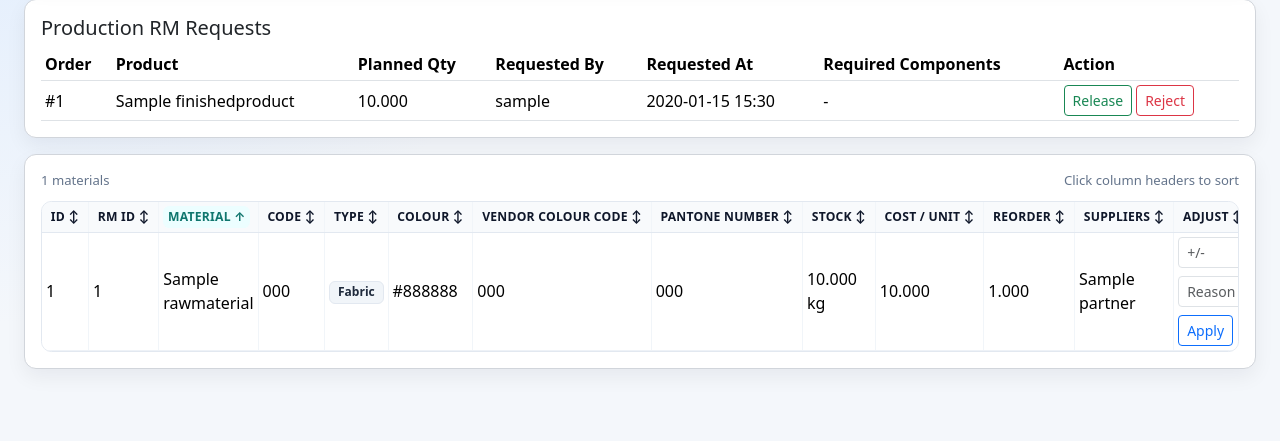
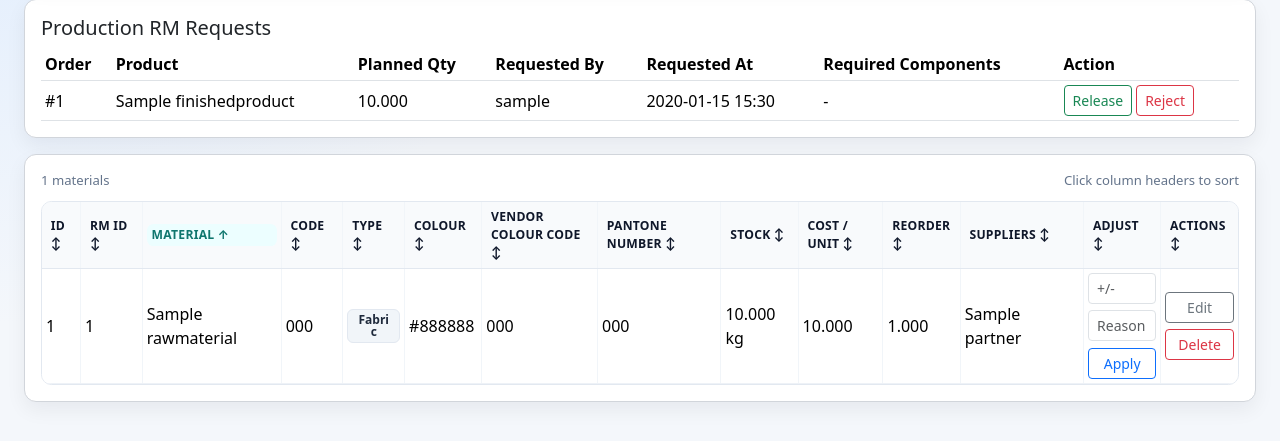
Before and after one commit to SharadRathi97/Busta_IM, a Django app: page /materials/ in a window 1280 px wide. Shown: the part 280-721 px from the top of the page. Run offline with Django 5.2, Linux system fonts and the light colour scheme; a user stored in the database is signed in; tables that the repository leaves empty hold one stand-in row (values such as "Sample post"); data that the repository does not hold is empty.

Commit message:
table changes

```diff
--- a/backend/static/css/app.css
+++ b/backend/static/css/app.css
@@ -121,6 +121,28 @@ canvas {
   background: #f8fafc;
 }
 
+.materials-table {
+  width: 100%;
+  table-layout: fixed;
+}
+
+.materials-table thead th,
+.materials-table tbody td {
+  white-space: normal;
+  overflow-wrap: anywhere;
+  word-break: break-word;
+}
+
+.materials-table .sort-link {
+  display: block;
+}
+
+.materials-table .badge-soft {
+  display: inline-block;
+  max-width: 100%;
+  white-space: normal;
+}
+
 .table-col-separators thead th:not(:last-child),
 .table-col-separators tbody td:not(:last-child) {
   border-right: 1px solid #f1f5f9;
@@ -228,6 +250,32 @@ canvas {
 
 .inline-form .btn {
   white-space: nowrap;
+}
+
+.materials-adjust-form,
+.materials-row-actions {
+  display: grid;
+  gap: 0.4rem;
+  align-items: stretch;
+}
+
+.materials-adjust-form .form-control,
+.materials-adjust-form .form-select,
+.materials-adjust-form .btn,
+.materials-row-actions .btn,
+.materials-row-actions form,
+.materials-row-actions form .btn {
+  width: 100%;
+  min-width: 0;
+}
+
+.materials-adjust-form .btn,
+.materials-row-actions .btn {
+  white-space: normal;
+}
+
+.materials-row-actions form {
+  margin: 0;
 }
 
 .row-actions {
--- a/backend/templates/inventory/materials.html
+++ b/backend/templates/inventory/materials.html
@@ -121,7 +121,27 @@
     </div>
     <div class="table-shell">
       <div class="table-responsive">
-        <table class="table table-sm table-minimal table-col-separators align-middle">
+        <table
+          id="materialsInventoryTable"
+          class="table table-sm table-minimal table-col-separators align-middle materials-table"
+          data-auto-fit-columns="true"
+        >
+          <colgroup>
+            <col>
+            <col>
+            <col>
+            <col>
+            <col>
+            <col>
+            <col>
+            <col>
+            <col>
+            <col>
+            <col>
+            <col>
+            <col>
+            <col>
+          </colgroup>
           <thead>
             <tr>
               <th><a class="sort-link {% if sort_state.id.active %}active{% endif %}" href="{% replace_query request sort='id' direction=sort_state.id.next page='' %}">ID {{ sort_state.id.icon }}</a></th>
@@ -157,7 +177,7 @@
                 <td>{{ material.supplier_names }}</td>
                 <td>
                   {% if can_manage %}
-                    <form method="post" action="{% url 'inventory:adjust' %}" class="inline-form">
+                    <form method="post" action="{% url 'inventory:adjust' %}" class="inline-form materials-adjust-form">
                       {% csrf_token %}
                       <input type="hidden" name="material_id" value="{{ material.id }}">
                       <input type="number" name="delta" class="form-control form-control-sm" placeholder="+/-" step="0.001" required>
@@ -170,7 +190,7 @@
                 </td>
                 <td>
                   {% if can_manage %}
-                    <div class="row-actions">
+                    <div class="row-actions materials-row-actions">
                       <a class="btn btn-sm btn-outline-secondary" href="{% url 'inventory:edit' material.id %}">Edit</a>
                       <form method="post" action="{% url 'inventory:delete' material.id %}" onsubmit="return confirm('Delete this raw material?');">
                         {% csrf_token %}
@@ -354,6 +374,80 @@
 {% endblock %}
 
 {% block scripts %}
+  <script>
+    (() => {
+      const table = document.getElementById("materialsInventoryTable");
+      if (!table) {
+        return;
+      }
+
+      const cols = Array.from(table.querySelectorAll("colgroup col"));
+      const container = table.closest(".table-responsive");
+      const columnConfig = [
+        { min: 4, max: 5, padding: 1 },
+        { min: 8, max: 12, padding: 1 },
+        { min: 11, max: 18, padding: 2 },
+        { min: 8, max: 14, padding: 2 },
+        { min: 8, max: 11, padding: 1 },
+        { min: 8, max: 12, padding: 2 },
+        { min: 10, max: 15, padding: 2 },
+        { min: 10, max: 16, padding: 2 },
+        { min: 8, max: 11, padding: 1 },
+        { min: 8, max: 11, padding: 1 },
+        { min: 8, max: 11, padding: 1 },
+        { min: 10, max: 18, padding: 2 },
+        { min: 10, max: 12, padding: 1 },
+        { min: 8, max: 10, padding: 1 },
+      ];
+
+      if (!container || cols.length !== columnConfig.length) {
+        return;
+      }
+
+      const extractTextLength = (cell) => {
+        const text = String(cell?.innerText || cell?.textContent || "")
+          .replace(/\s+/g, " ")
+          .trim();
+        return text.length;
+      };
+
+      const applyColumnWidths = () => {
+        const weights = columnConfig.map((config, index) => {
+          const cells = Array.from(table.querySelectorAll(`tr > :nth-child(${index + 1})`));
+          const longestText = cells.reduce((longest, cell) => Math.max(longest, extractTextLength(cell)), 0);
+          return Math.max(config.min, Math.min(config.max, longestText + config.padding));
+        });
+        const totalWeight = weights.reduce((sum, weight) => sum + weight, 0);
+        if (!totalWeight) {
+          return;
+        }
+        cols.forEach((col, index) => {
+          col.style.width = `${(weights[index] / totalWeight) * 100}%`;
+        });
+      };
+
+      let resizeFrame = null;
+      const scheduleColumnFit = () => {
+        if (resizeFrame !== null) {
+          window.cancelAnimationFrame(resizeFrame);
+        }
+        resizeFrame = window.requestAnimationFrame(() => {
+          applyColumnWidths();
+          resizeFrame = null;
+        });
+      };
+
+      scheduleColumnFit();
+      window.addEventListener("load", scheduleColumnFit);
+      window.addEventListener("resize", scheduleColumnFit, { passive: true });
+
+      if (window.ResizeObserver) {
+        const resizeObserver = new window.ResizeObserver(scheduleColumnFit);
+        resizeObserver.observe(container);
+      }
+    })();
+  </script>
+
   {% if can_manage %}
     <script>
       (() => {
```
Also changed, not shown: backend/inventory/tests.py (+23 -0 lines).
